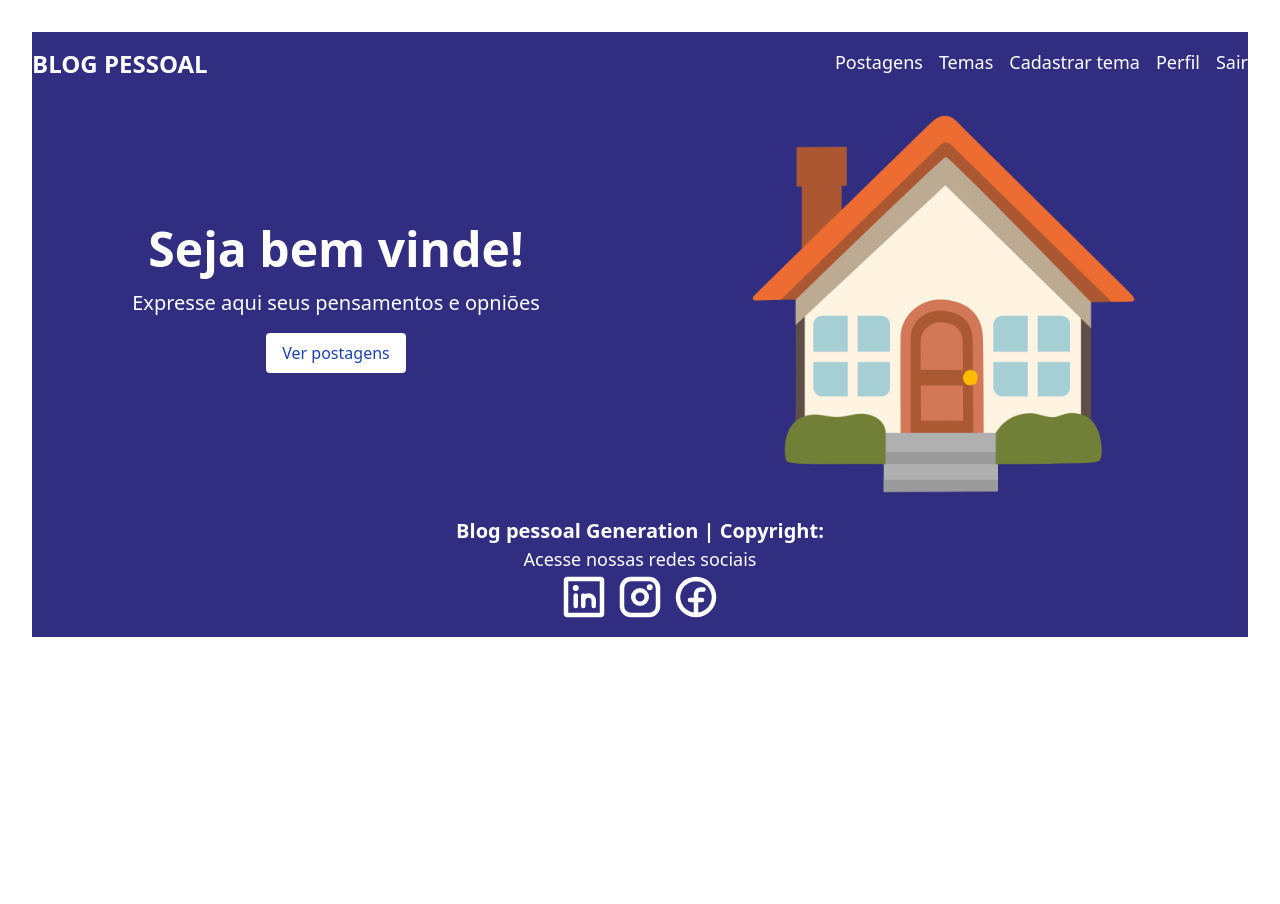
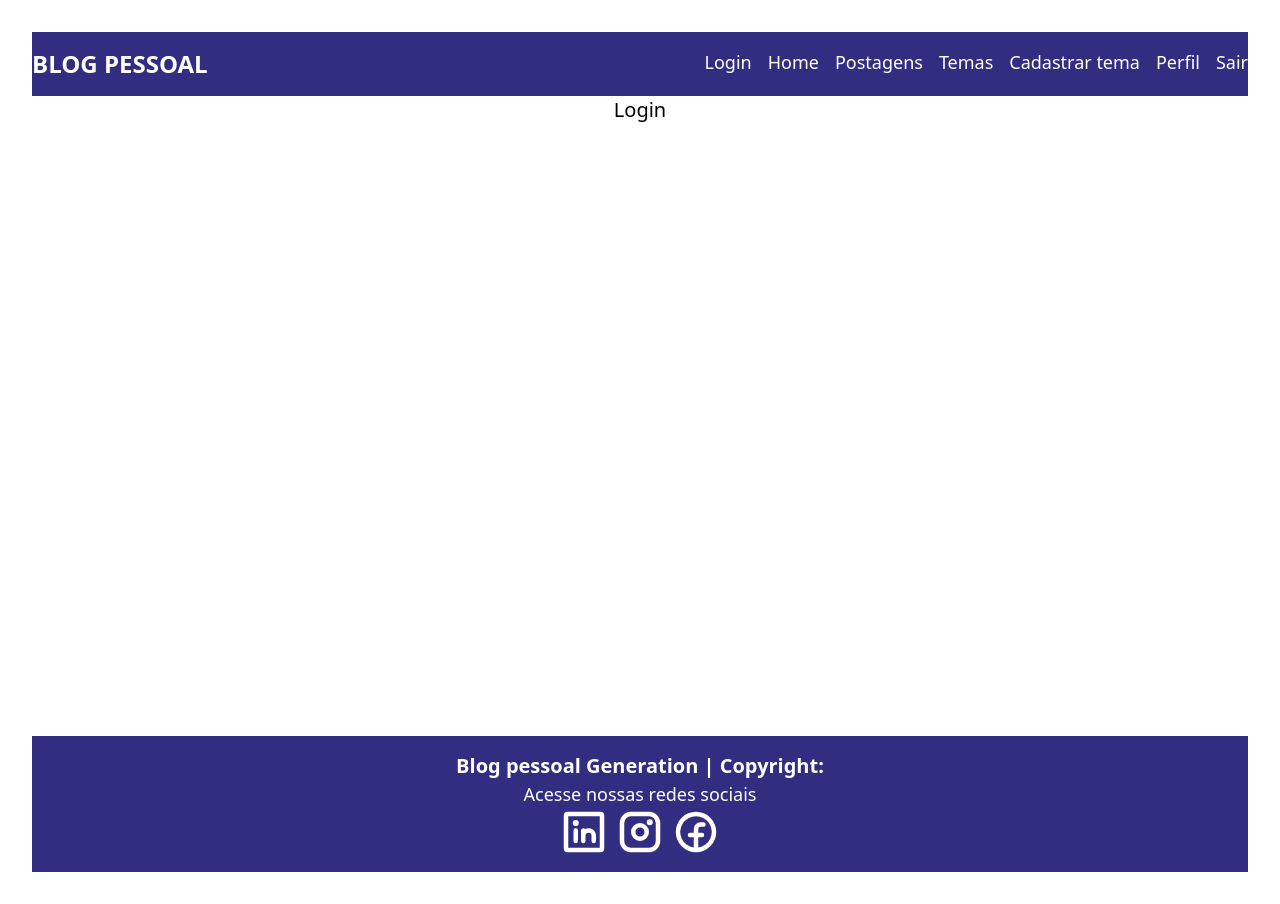
Before and after one commit to taisarantes/BlogPessoalReact, a React (Vite) app: page /login in a window 1280 px wide. Before the commit the page ends 800 px from the top, so only its background shows below. Built offline with nearby package versions, Linux system fonts and the light colour scheme.

Commit message:
correção tailwind e adição das rotas para login e home

```diff
--- a/src/App.tsx
+++ b/src/App.tsx
@@ -1,16 +1,26 @@
 import './App.css';
-import Home from './paginas/home/Home'
-import NavBar from './components/navBar/NavBar'
-import Footer from './components/footer/Footer'
+import Home from './paginas/home/Home';
+import Navbar from './components/navBar/NavBar';
+import Footer from './components/footer/Footer';
+import { BrowserRouter, Route, Routes } from 'react-router-dom';
+import Login from './paginas/login/Login';
 
 function App() {
   return (
     <>
-      <NavBar />
-      <Home />
-      <Footer />
+    <BrowserRouter>
+        <Navbar />
+          <div className='min-h-[80vh]'>
+            <Routes>
+              <Route path="/" element={<Home />} />
+              <Route path="/login" element={<Login />} />
+              <Route path="/home" element={<Home />} />
+            </Routes>
+          </div>
+          <Footer />
+        </BrowserRouter>
     </>
-  );
+);
 }
 
-export default App;
+export default App
--- a/src/components/navBar/NavBar.tsx
+++ b/src/components/navBar/NavBar.tsx
@@ -1,7 +1,6 @@
+import { Link, useNavigate } from 'react-router-dom'
+
 function NavBar() {
-
-
-
   return (
     <>
      <div className='w-full bg-indigo-900 text-white flex justify-center py-4'>
@@ -9,6 +8,8 @@ function NavBar() {
             <div className='text-2xl font-bold uppercase'>Blog Pessoal</div>
 
             <div className='flex gap-4'>
+              <Link to='/login' className='hover:underline'>Login</Link>
+              <Link to='/home' className='hover:underline'>Home</Link>
               <div className='hover:underline'>Postagens</div>
               <div className='hover:underline'>Temas</div>
               <div className='hover:underline'>Cadastrar tema</div>
--- a/src/paginas/login/Login.tsx
+++ b/src/paginas/login/Login.tsx
@@ -1,22 +1,13 @@
-import { useNavigate, Link } from 'react-router-dom'
+function Login() {
+    return (
+        <>
+            <div className="h-96 mb-96">
 
+                <h1 className='text-xl'>Login</h1>
 
-const Login = () => {
-    let navigate = useNavigate()
-    return (
-        <div>
-            <h2 className="text-slate-900 text-5xl   m-4">Login</h2>
-            <div>
-                <button type='submit'
-                    onClick={() => { navigate('/home') }}
-                    className='hover:underline mx-4'>
-                    Login useNavigate
-                </button>
-                <Link to='/home' className='hover:underline  mx-4'>Login por Link</Link>
             </div>
-
-        </div>
-    )
+        </>
+    );
 }
 
 export default Login
```
Lines whose indentation alone changed are shown as unchanged.
